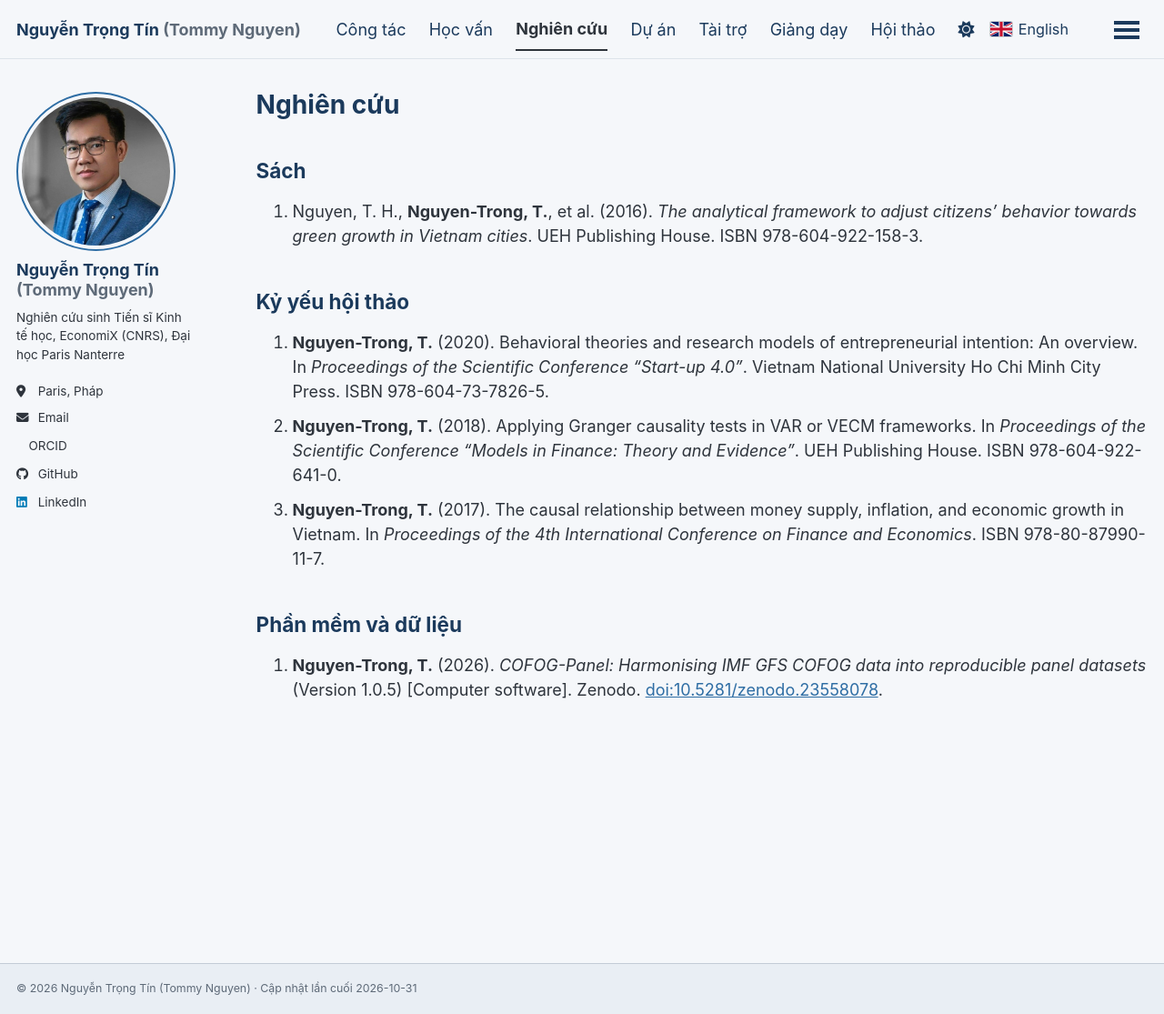
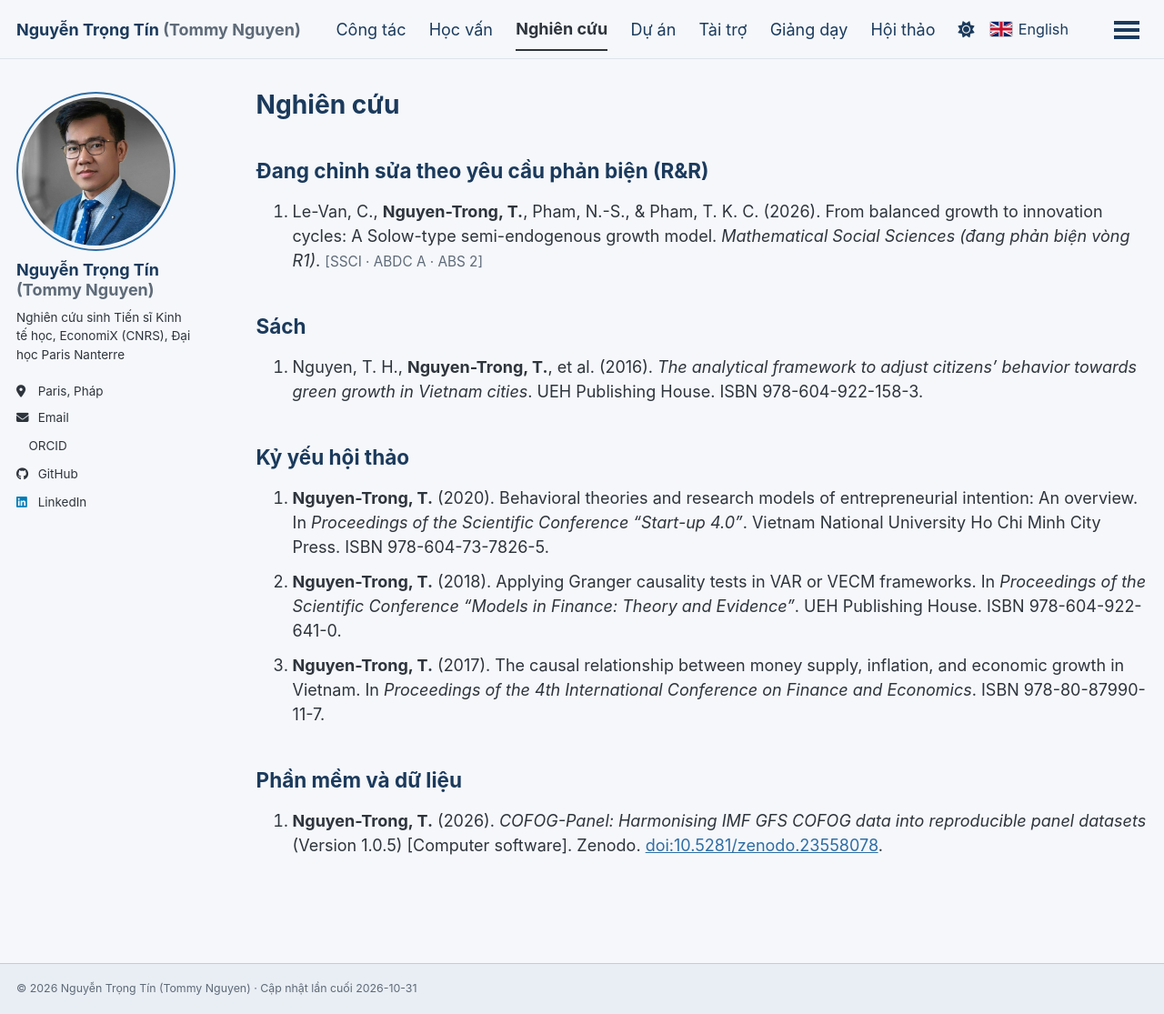
Before and after one commit to trongtin142/trongtin142.github.io, a Jekyll site: the page built from _pages/vi-publications.html, in a window 1280 px wide and 1115 px high. Shown: the whole window at 91% size. Built offline with Jekyll 4.4.1, drawn with Linux system fonts in a browser that asks for light colours; a script bundle is joined from its source files by our own code; a style sheet for code colours, icons or effects is not loaded.

Commit message:
Add MSS paper under R&R section on Vietnamese Research page

```diff
--- a/_pages/vi-publications.html
+++ b/_pages/vi-publications.html
@@ -32,6 +32,10 @@ author_profile: true
   {% endfor %}
 {% endif %}
 
+<h2>Đang chỉnh sửa theo yêu cầu phản biện (R&amp;R)</h2>
+<ol class="pub-list" style="margin-bottom:1.5em;">
+  <li style="margin-bottom:0.6em;">Le-Van, C., <strong>Nguyen-Trong, T.</strong>, Pham, N.-S., &amp; Pham, T. K. C. (2026). From balanced growth to innovation cycles: A Solow-type semi-endogenous growth model. <em>Mathematical Social Sciences (đang phản biện vòng R1)</em>. <span style="font-size:0.85em; color:var(--global-text-color-light);">[SSCI · ABDC A · ABS 2]</span></li>
+</ol>
 <h2>Sách</h2>
 <ol class="pub-list" style="margin-bottom:1.5em;">
   <li style="margin-bottom:0.6em;">Nguyen, T. H., <strong>Nguyen-Trong, T.</strong>, et al. (2016). <em>The analytical framework to adjust citizens’ behavior towards green growth in Vietnam cities</em>. UEH Publishing House. ISBN 978-604-922-158-3.</li>
```
